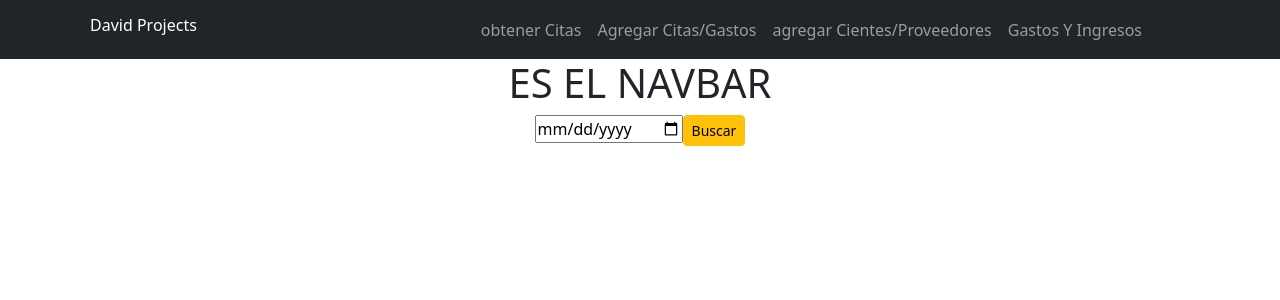
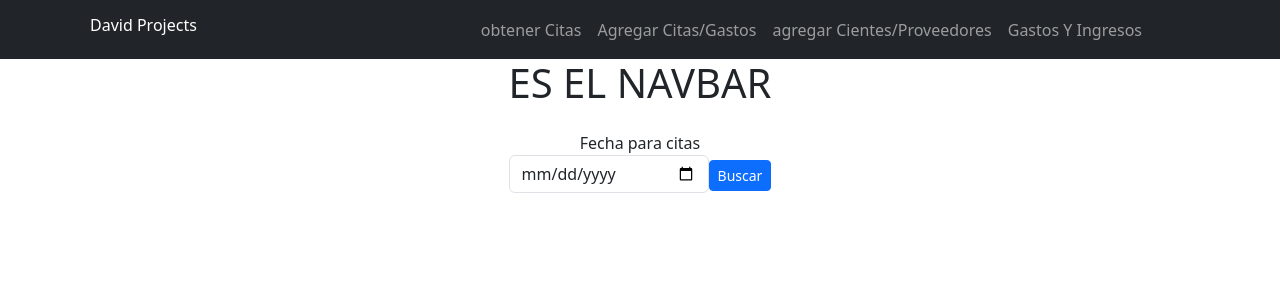
Before and after one commit to David09x/autonomoVue, a Vue app in the folder vue/: page / in a window 1280 px wide. Shown: the top 300 px of the page. Built offline with nearby package versions, Linux system fonts and the light colour scheme; no server answers.

Commit message:
obtenerCitas bonito
haciendo el la pagina de obtener citas con boostrap y notificaciones utilizando vue3 notify

```diff
--- a/vue/src/components/obtenerCitas.vue
+++ b/vue/src/components/obtenerCitas.vue
@@ -1,5 +1,7 @@
 <script>
 import { ref } from 'vue'
+import { toast } from 'vue3-toastify';
+import 'vue3-toastify/dist/index.css';
 
 export default {
 
@@ -42,7 +44,14 @@ export default {
         this.ponerTabla(this.estado.citasEncontradas)
         return json;
       } else{
-         alert("no hay citas")
+        const customId = 'custom-id';
+        toast.warning("No hay citas", {
+          autoClose: 4000,
+          limit: 2,
+          toastId: customId,
+          pauseOnFocusLoss: false,
+          transition: toast.TRANSITIONS.FLIP,
+        });
          var recogerTabla =  document.getElementById("tablaCitas").innerHTML = ""
          return json;
       }
@@ -58,16 +67,21 @@ export default {
       recogerTabla.innerHTML = ""
 
       var tabla = document.createElement("table")
+      tabla.className = "table table-striped"
       var thead = document.createElement("thead")
       var encabezadoNombre =  document.createElement("tr")
 
       var nombrePersona = document.createElement("th")
+      nombrePersona.setAttribute("scope","col")
       nombrePersona.textContent = "Nombre y Apellidos"
       var nombreTipo = document.createElement("th")
+      nombreTipo.setAttribute("scope","col")
       nombreTipo.textContent = document.textContent = "Tipo de Corte"
       var hora =  document.createElement("th")
+      hora.setAttribute("scope","col")
       hora.textContent = document.textContent =  "Hora"
       var fecha = document.createElement("th")
+      fecha.setAttribute("scope","col")
       fecha.textContent =  "precio"
 
       encabezadoNombre.appendChild(nombrePersona)
@@ -121,8 +135,12 @@ export default {
 <template>
 
   <div>
-    <input type="date" id="fecha" name="fecha-poner" v-model="fechaGuardada">
-    <button type="submit" class="btn btn-sm btn-warning" @click="getCitas2(fechaGuardada)">Buscar </button>
+    <div id="divFecha">
+      <label for="">Fecha para citas</label>
+      <br>
+      <input type="date"  id="fecha" class="form-control" name="fecha-poner" v-model="fechaGuardada">
+      <button type="submit" class="btn btn-sm btn-primary" @click="getCitas2(fechaGuardada)">Buscar </button>
+    </div>
   </div>
   <div id="tablaCitas"> </div>
 </template>
@@ -131,4 +149,26 @@ export default {
 .read-the-docs {
   color: #888;
 }
+
+#tablaCitas{
+  width: 70vw;
+  height: 100vh;
+  max-height: 100vh;
+  margin: 0 auto;
+  padding: 3rem;
+  text-align: center;
+}
+
+#divFecha{
+  padding: 1rem;
+  text-align: center;
+  margin: 0 auto;
+}
+
+#fecha{
+  width: 200px;
+  margin: 0 auto;
+  display: inline-block !important;
+}
+
 </style>
--- a/vue/src/style.css
+++ b/vue/src/style.css
@@ -58,7 +58,7 @@ button:focus-visible {
 }
 
 #app {
-  max-width: 1280px;
+  max-width: 100vw;
   margin: 0 auto;
   padding: 2rem;
   text-align: center;
```
